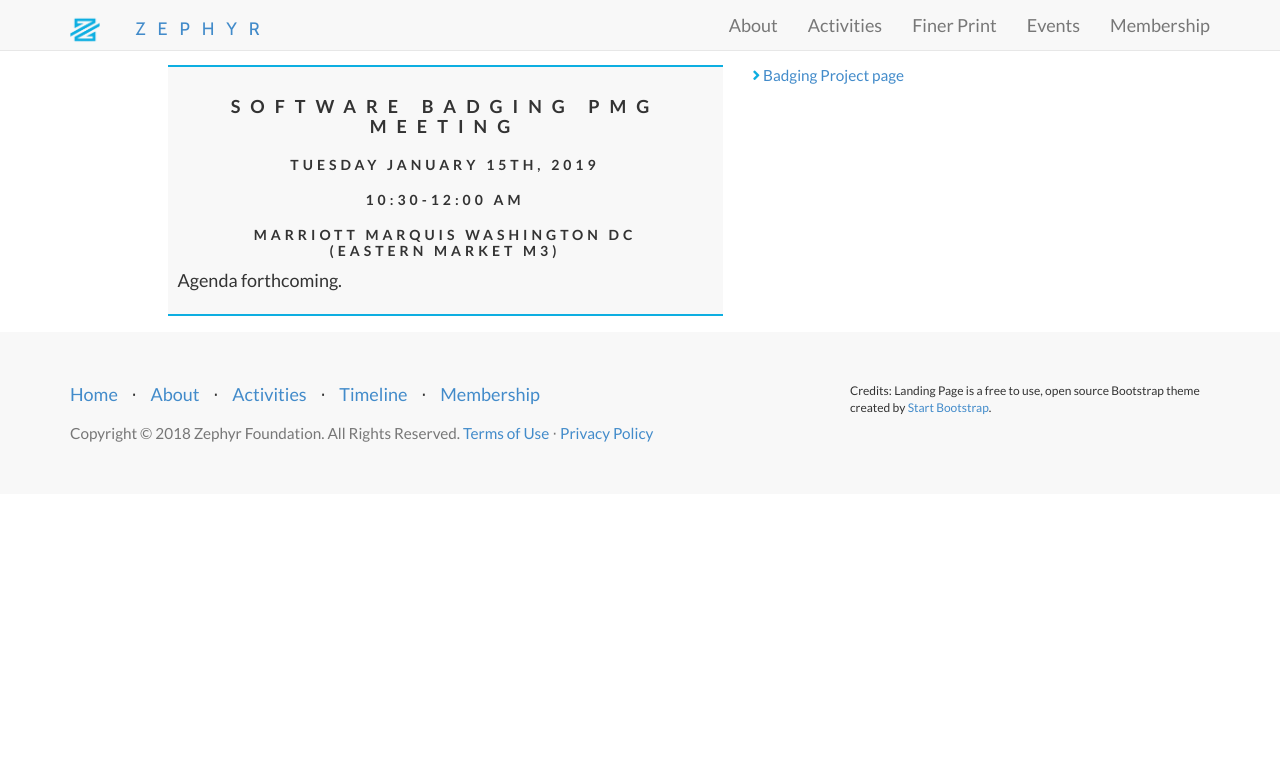
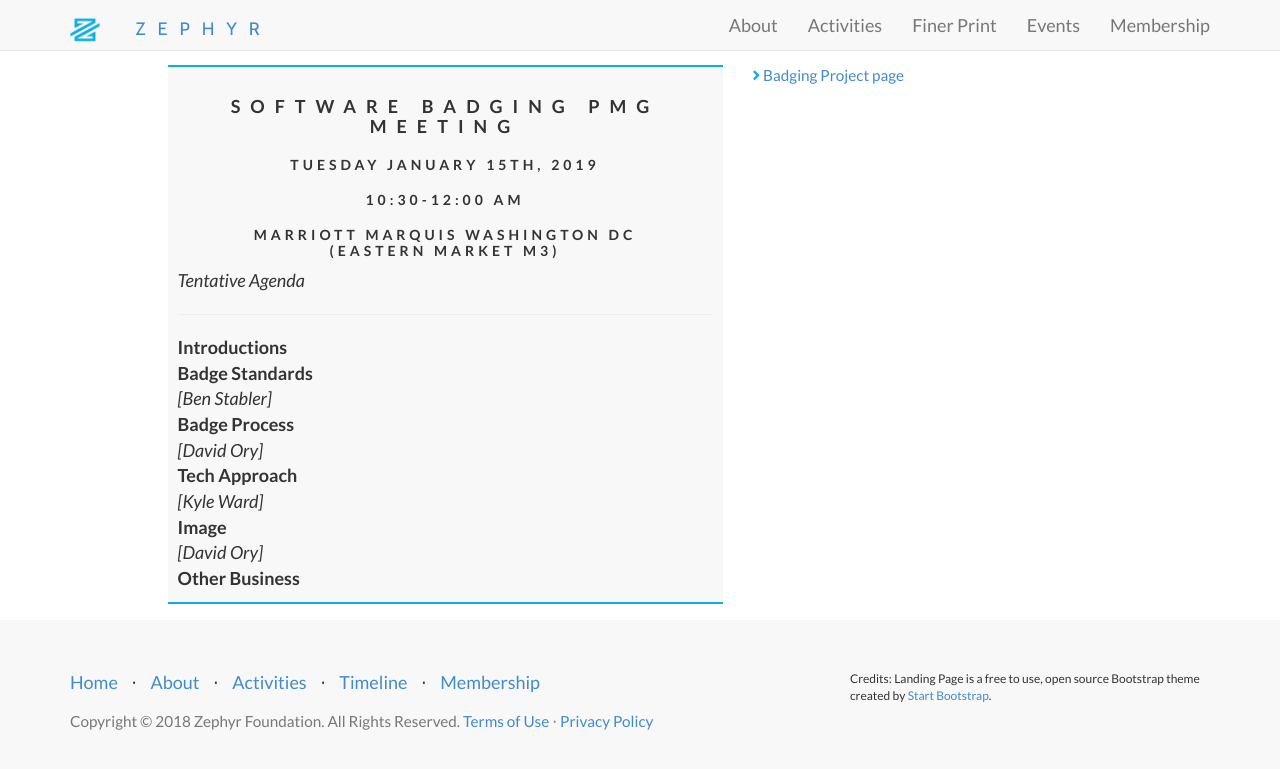
Before and after one commit to ZephyrTransport/zephyr-website, a Jekyll site: the page built from _events/2019-jan-badging-pmg.md, in a window 1280 px wide. Shown: the top 769 px of the page. Built offline with Jekyll 4.4.1, drawn with Linux system fonts in a browser that asks for light colours; nearby versions of some CDN libraries.

Commit message:
Add agendas

```diff
--- a/_events/2019-jan-badging-pmg.md
+++ b/_events/2019-jan-badging-pmg.md
@@ -8,5 +8,5 @@ day: Tuesday January 15th, 2019
 time: 10:30-12:00 AM
 place: Marriott Marquis Washington DC <br>(Eastern Market M3)
 additional-msg: <a href='/projects/3-software-badging'>Badging Project page</a>
-summary: Agenda forthcoming.
+summary: "<i>Tentative Agenda</i><hr><b>Introductions</b><br><b>Badge Standards </b><br><i>[Ben Stabler]</i><br><b>Badge Process</b><br><i>[David Ory]</i><br><b>Tech Approach</b><br><i>[Kyle Ward]</i><br><b>Image</b><br><i>[David Ory]</i><br><b>Other Business</b>"
 ---
```
Also changed, not shown: _events/2019-jan-fasttrips-pmg.md (+1 -1 lines).
